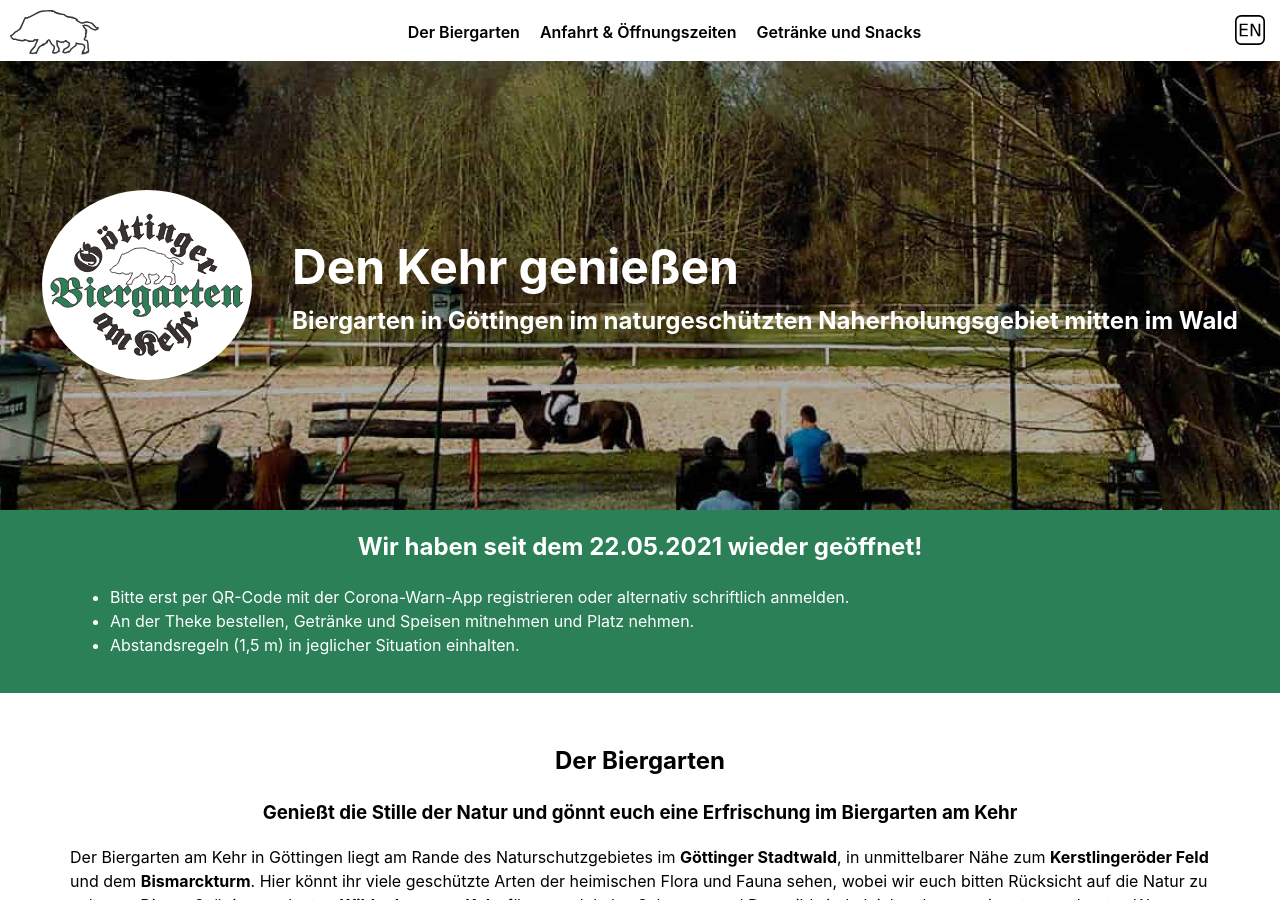
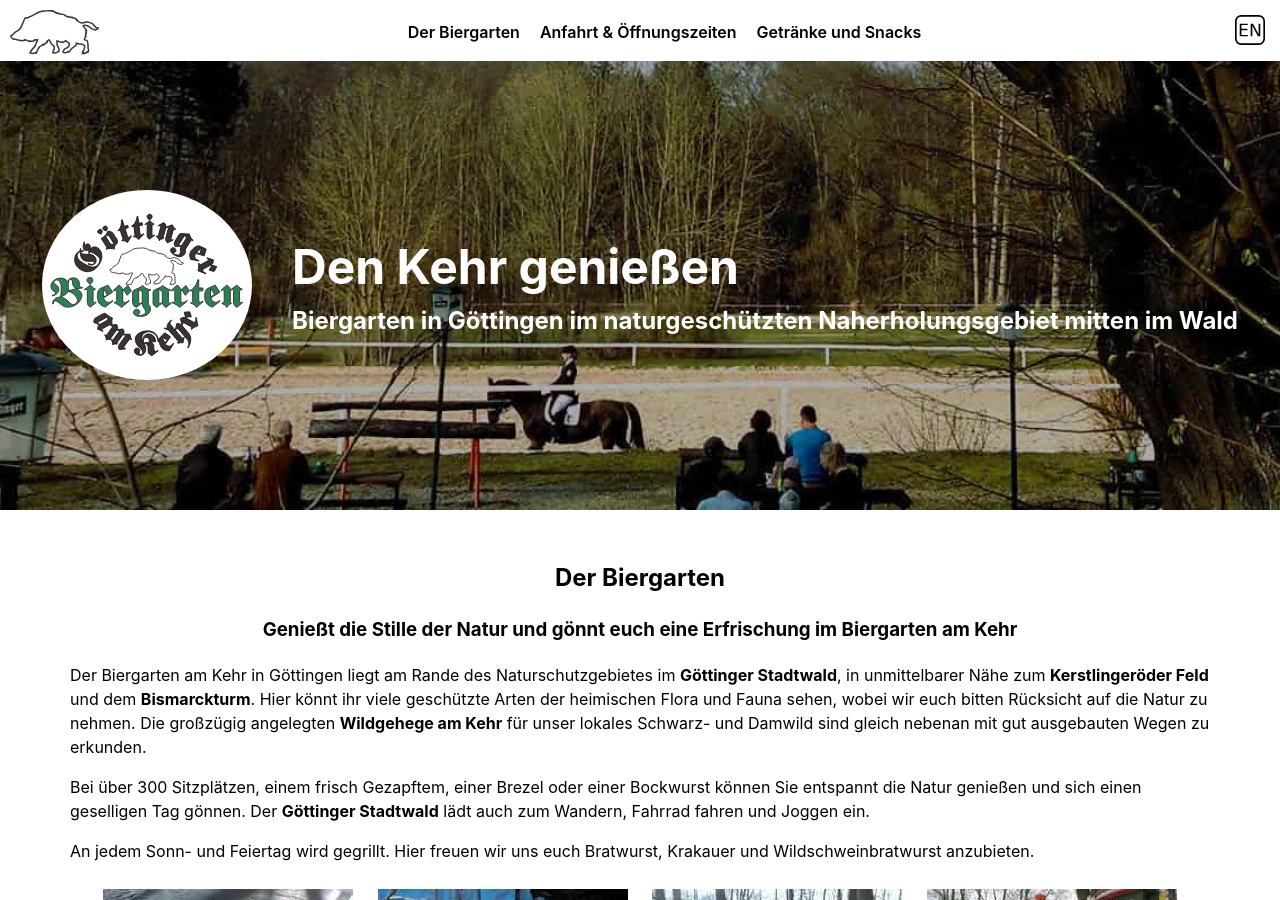
Before and after one commit to versable/kehr-website, a Jekyll site: the page built from index.html, in a window 1280 px wide and 900 px high. Built offline with Jekyll 4.4.1, drawn with Linux system fonts in a browser that asks for light colours.

Commit message:
Remove corona disclaimer

```diff
--- a/index.html
+++ b/index.html
@@ -11,25 +11,6 @@ layout: default
             mitten im Wald
         </small>
     </h1>
-</section>
-
-<section class="reopening">
-    <div class="container">
-        <h2>Wir haben seit dem 22.05.2021 wieder geöffnet!</h2>
-        <ul>
-            <li>
-                Bitte erst per QR-Code mit der Corona-Warn-App registrieren
-                oder alternativ schriftlich anmelden.
-            </li>
-            <li>
-                An der Theke bestellen, Getränke und Speisen mitnehmen und
-                Platz nehmen.
-            </li>
-            <li>
-                Abstandsregeln (1,5 m) in jeglicher Situation einhalten.
-            </li>
-        </ul>
-    </div>
 </section>
 
 <section class="container section">
```
Also changed, not shown: en/index.html (+0 -18 lines).
